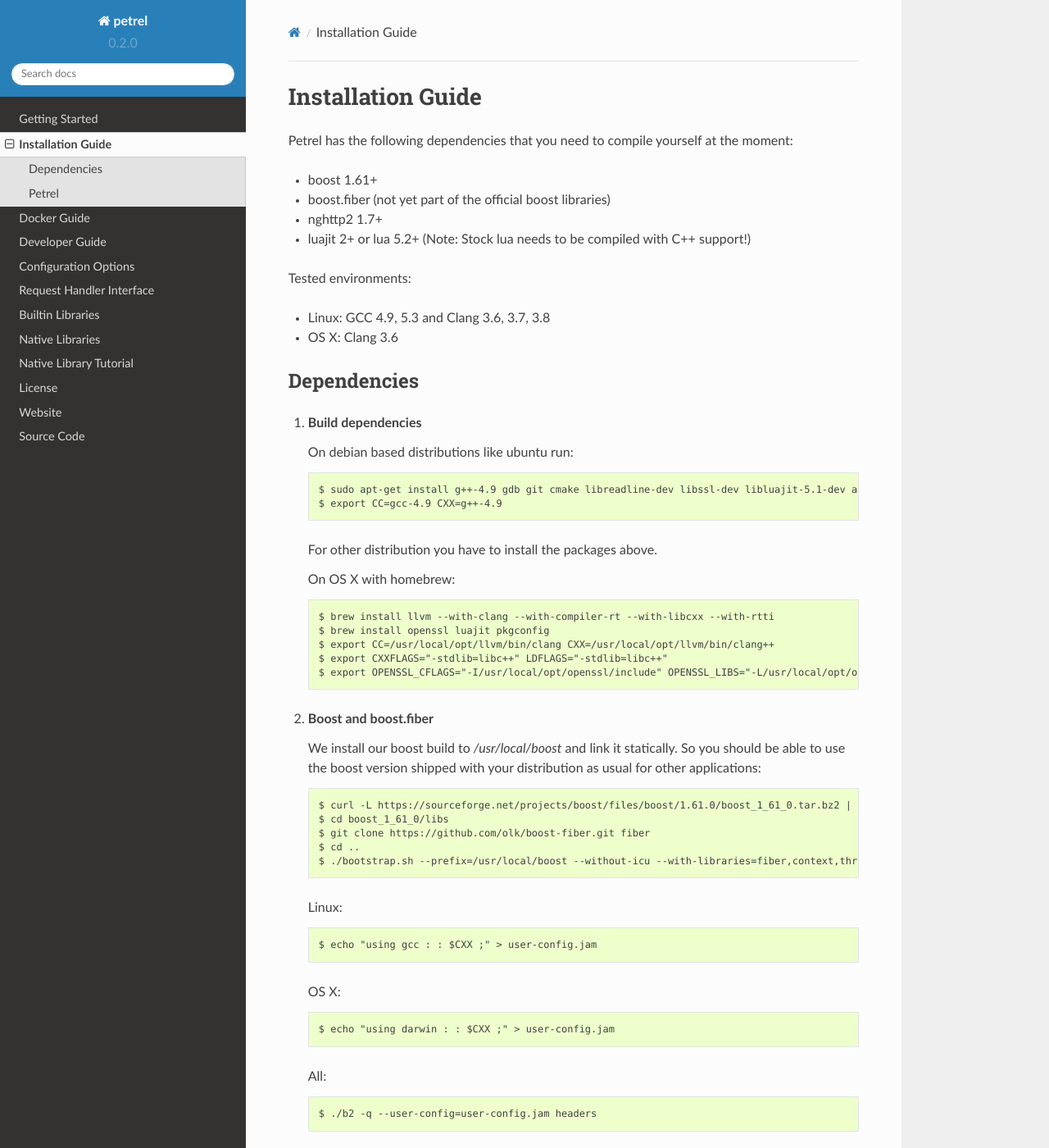
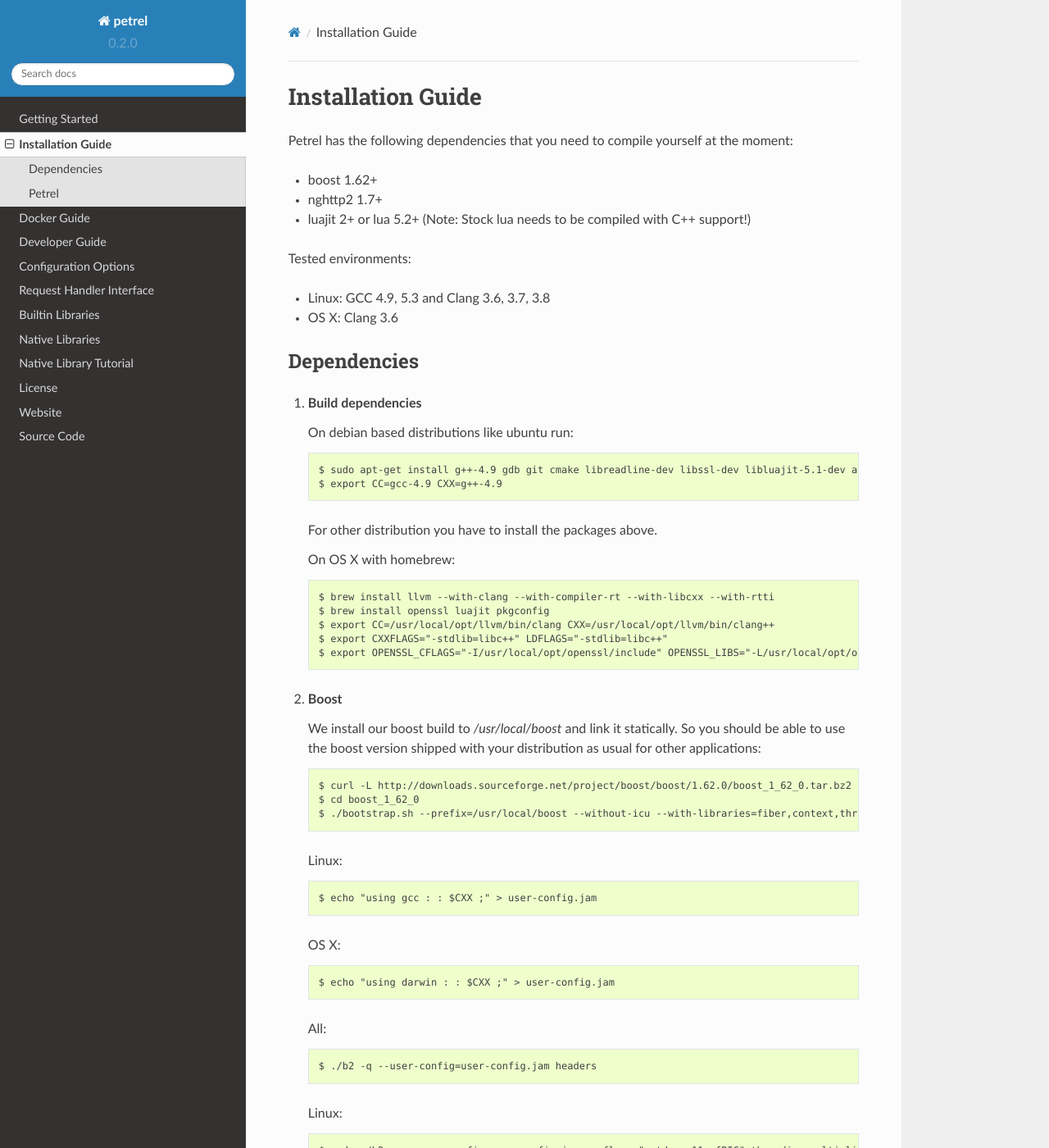
Before and after one commit to apohl79/petrel, a Sphinx documentation site: the page built from docs/source/installation_guide.rst, in a window 1280 px wide and 1400 px high. Shown: the whole window at 82% size. Built offline with Sphinx 7.4.7 and the Read the Docs theme 2.0.0, drawn with Linux system fonts in a browser that asks for light colours.

Commit message:
Updated build instructions to boost 1.62

```diff
--- a/docs/source/installation_guide.rst
+++ b/docs/source/installation_guide.rst
@@ -3,8 +3,7 @@
 
 Petrel has the following dependencies that you need to compile yourself at the moment:
 
-* boost 1.61+
-* boost.fiber (not yet part of the official boost libraries)
+* boost 1.62+
 * nghttp2 1.7+
 * luajit 2+ or lua 5.2+ (Note: Stock lua needs to be compiled with C++ support!)
 
@@ -33,14 +32,12 @@
      $ export CXXFLAGS="-stdlib=libc++" LDFLAGS="-stdlib=libc++"
      $ export OPENSSL_CFLAGS="-I/usr/local/opt/openssl/include" OPENSSL_LIBS="-L/usr/local/opt/openssl/lib -lssl -lcrypto"
 
-#. **Boost and boost.fiber**
+#. **Boost**
 
    We install our boost build to */usr/local/boost* and link it statically. So you should be able to use the boost version shipped with your distribution as usual for other applications::
 
-     $ curl -L https://sourceforge.net/projects/boost/files/boost/1.61.0/boost_1_61_0.tar.bz2 | tar xj
-     $ cd boost_1_61_0/libs
-     $ git clone https://github.com/olk/boost-fiber.git fiber
-     $ cd ..
+     $ curl -L http://downloads.sourceforge.net/project/boost/boost/1.62.0/boost_1_62_0.tar.bz2 | tar xj
+     $ cd boost_1_62_0
      $ ./bootstrap.sh --prefix=/usr/local/boost --without-icu --with-libraries=fiber,context,thread,date_time,filesystem,system,program_options,test,atomic
 
    Linux::
```
Also changed, not shown: 5 other files.
